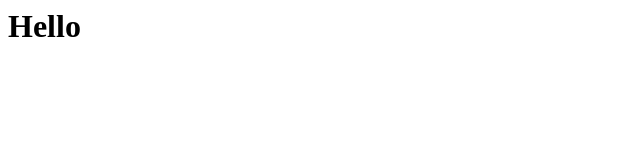
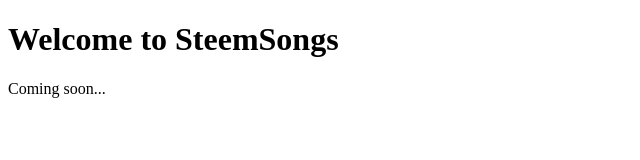
Before and after one commit to steemsongs/hello, a plain HTML site: page index.html in a window 1280 px wide. Shown: the whole page, without its empty margins (0-640 px from the left). Drawn offline with Linux system fonts and the light colour scheme.

Commit message:
Update index.html

```diff
--- a/index.html
+++ b/index.html
@@ -1 +1,10 @@
-<h1>Hello</h1>
+<!DOCTYPE html>
+<html>
+<head>
+    <title>SteemSongs</title>
+</head>
+<body>
+    <h1>Welcome to SteemSongs</h1>
+    <p>Coming soon...</p>
+</body>
+</html>
```
